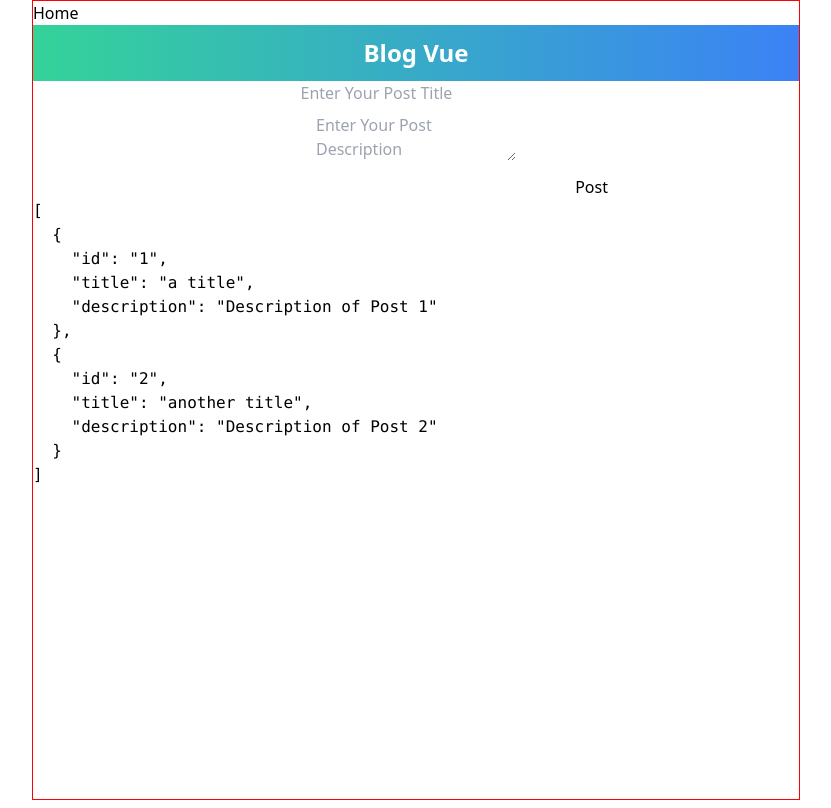
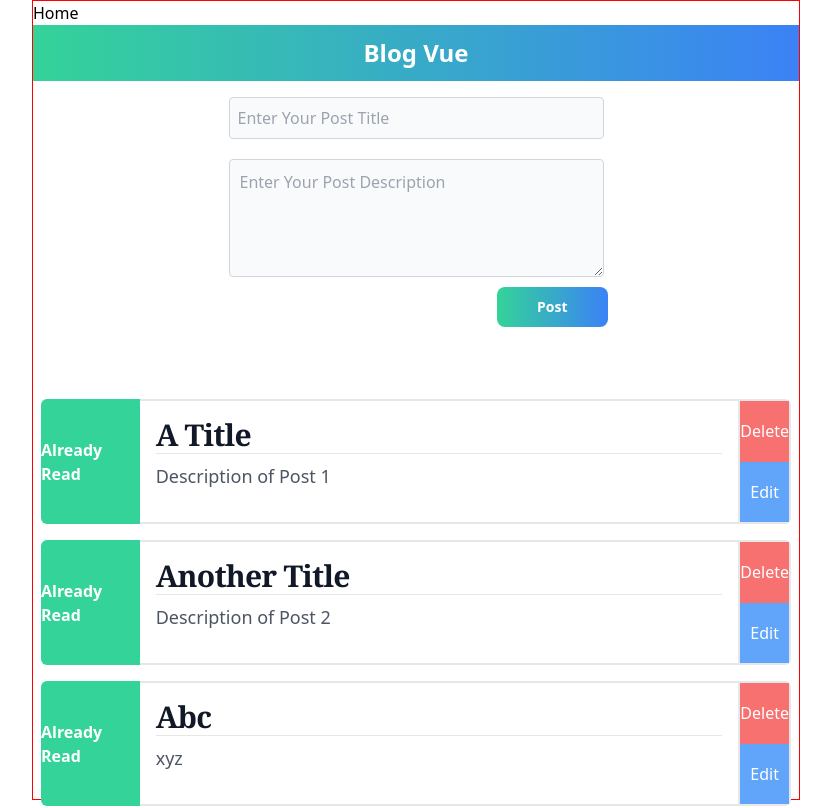
Before and after one commit to MuneebChaudhry-dev/blog-vue, a Vue app: page / in a window 1280 px wide. Shown: the top 808 px of the page, without its empty margins (224-1055 px from the left). Built offline with nearby package versions, Linux system fonts and the light colour scheme; data requests are answered from the project's data file.

Commit message:
Add Styling

```diff
--- a/database/db.json
+++ b/database/db.json
@@ -1,6 +1,40 @@
 {
   "posts": [
-    { "id": "1", "title": "a title", "description": "Description of Post 1" },
-    { "id": "2", "title": "another title", "description": "Description of Post 2" }
+    {
+      "id": "1",
+      "title": "a title",
+      "description": "Description of Post 1",
+      "isRead": "false"
+    },
+    {
+      "id": "2",
+      "title": "another title",
+      "description": "Description of Post 2",
+      "isRead": "true"
+    },
+    {
+      "id": "560f",
+      "title": "Abc",
+      "description": "xyz",
+      "isRead": "false"
+    },
+    {
+      "id": "2330",
+      "title": "Hello",
+      "description": "Yaar",
+      "isRead": "true"
+    },
+    {
+      "id": "48b1",
+      "title": "Hello",
+      "description": "World",
+      "isRead": "false"
+    },
+    {
+      "id": "3384",
+      "title": "dwwe",
+      "description": "79804309827",
+      "isRead": "true"
+    }
   ]
 }
--- a/src/components/BlogForm.vue
+++ b/src/components/BlogForm.vue
@@ -1,15 +1,60 @@
 <template>
-  <div class="flex justify-center flex-col items-center gap-2">
-    <div class="form-input">
-      <input type="text" placeholder="Enter Your Post Title" />
-    </div>
-    <div class="form-input">
-      <textarea type="text" placeholder="Enter Your Post Description"></textarea>
-    </div>
-    <div class="w-96 flex justify-end">
-      <button>Post</button>
+  <div class="w-full flex justify-center flex-col items-center gap-2">
+    <div class="w-1/2">
+      <div class="p-1 mt-3 rounded">
+        <input
+          class="p-2 w-full outline-none text-gray-900 bg-gray-50 rounded border border-gray-300 focus:ring-emerald-400 focus:border-emerald-400"
+          type="text"
+          v-model="postTitle"
+          placeholder="Enter Your Post Title"
+        />
+      </div>
+      <div class="p-1 mt-3 rounded">
+        <textarea
+          rows="4"
+          class="p-2.5 w-full outline-none text-gray-900 bg-gray-50 rounded border border-gray-300 focus:ring-emerald-400 focus:border-emerald-400"
+          type="text"
+          v-model="postDescription"
+          placeholder="Enter Your Post Description"
+        ></textarea>
+      </div>
+      <div class="w-full flex justify-end">
+        <button
+          class="px-10 py-2.5 text-sm font-bold text-center text-white bg-gradient-to-r from-emerald-400 to-blue-500 rounded-lg focus:ring-4 focus:ring-blue-200 dark:focus:ring-blue-900 hover:bg-gradient-to-r hover:from-blue-500 hover:to-emerald-400"
+          @click="submitPost"
+        >
+          Post
+        </button>
+      </div>
     </div>
   </div>
 </template>
-<script lang="ts" setup></script>
+<script lang="ts" setup>
+import { ref, type Ref } from 'vue'
+import { useFetch } from '../composable/fetch'
+
+const postTitle: Ref<string> = ref('')
+const postDescription: Ref<string> = ref('')
+
+const submitPost = async () => {
+  if (postTitle.value !== '') {
+    try {
+      const postData = {
+        title: postTitle.value,
+        description: postDescription.value
+      }
+
+      const { data, error } = await useFetch(
+        `${import.meta.env.VITE_API_URL}/posts`,
+        'POST',
+        postData
+      )
+
+      console.log('Post submitted successfully:', data)
+    } catch (error) {
+      console.error('Error submitting post:', error)
+    }
+  }
+}
+</script>
 <style></style>
--- a/src/components/BlogPosts.vue
+++ b/src/components/BlogPosts.vue
@@ -1,7 +1,35 @@
 <template>
-  <div>
-    <pre>{{ data }}</pre>
-  </div>
+  <section class="w-full mt-16">
+    <div class="flex p-2" v-for="post in data">
+      <div
+        class="w-1/6 rounded-l-md bg-emerald-400 min-h-16 inline-flex items-center justify-center text-white font-semibold"
+      >
+        Already Read
+      </div>
+      <div class="bg-white w-full p-4 border-y-2 border-gray-200">
+        <h2
+          class="mb-2 text-3xl font-extrabold tracking-tight text-gray-900 font-serif capitalize border-b border-gray-200"
+        >
+          {{ post.title }}
+        </h2>
+        <p class="mb-4 text-lg text-gray-600 dark:text-gray-400">
+          {{ post.description }}
+        </p>
+      </div>
+      <div class="bg-white w-1/12 rounded-r-md border-2 border-gray-200">
+        <div
+          class="bg-red-400 h-1/2 w-full text-white inline-flex items-center justify-center cursor-pointer"
+        >
+          Delete
+        </div>
+        <div
+          class="bg-blue-400 h-1/2 w-full text-white inline-flex items-center justify-center cursor-pointer"
+        >
+          Edit
+        </div>
+      </div>
+    </div>
+  </section>
 </template>
 <script setup lang="ts">
 import { ref, watch } from 'vue'
--- a/src/components/NavbarVue.vue
+++ b/src/components/NavbarVue.vue
@@ -3,7 +3,7 @@
   <div
     class="bg-gradient-to-r from-emerald-400 to-blue-500 w-full flex justify-center items-center py-3 px-4"
   >
-    <h3 class="text-white font-bold text-2xl">Blog Vue</h3>
+    <h3 class="text-white font-bold text-2xl justify-center flex">Blog Vue</h3>
   </div>
 </template>
 <script lang="ts" setup></script>
--- a/src/composable/fetch.ts
+++ b/src/composable/fetch.ts
@@ -1,14 +1,22 @@
 import { ref } from 'vue'
 
-export function useFetch(url: string) {
-  console.log(url)
+export function useFetch(url: string, requestMethod: string = 'GET', bodyData: any = null) {
   const data = ref(null)
   const error = ref(null)
 
-  fetch(url)
+  const requestOptions = {
+    method: requestMethod,
+    headers: {
+      'Content-Type': 'application/json'
+    }
+  }
+  if (bodyData !== null) {
+    requestOptions.body = JSON.stringify(bodyData)
+  }
+  fetch(url, requestOptions)
     .then((res) => res.json())
     .then((json) => (data.value = json))
     .catch((err) => (error.value = err))
-  console.log(data)
+
   return { data, error }
 }
```
